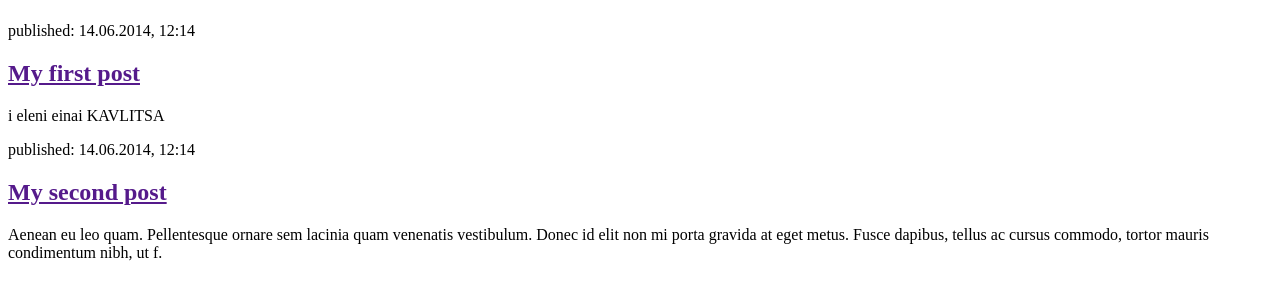
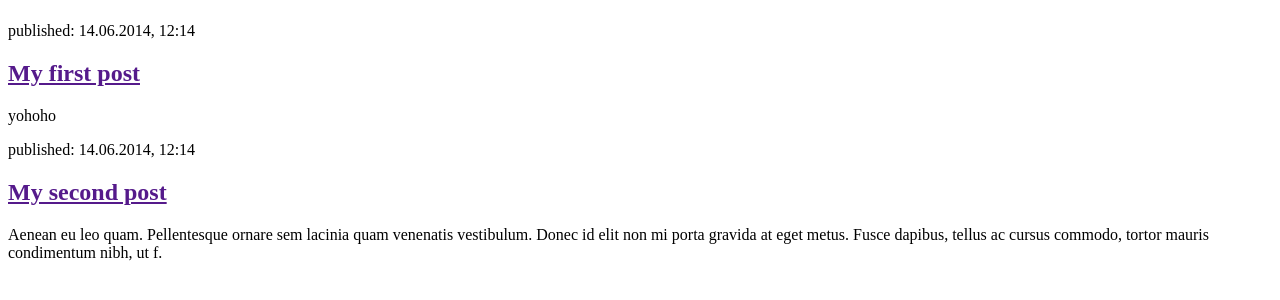
Before and after one commit to TheKillingJ0k3/my-first-blog, a Django app: page / in a window 1280 px wide. Shown: the part 58-358 px from the top of the page. Run offline with Django 3.2, Linux system fonts and the light colour scheme.

Commit message:
Changed the HTML for the site.

```diff
--- a/blog/templates/blog/post_list.html
+++ b/blog/templates/blog/post_list.html
@@ -11,7 +11,7 @@
         <article>
             <time>published: 14.06.2014, 12:14</time>
             <h2><a href="">My first post</a></h2>
-            <p>i eleni einai KAVLITSA</p>
+            <p>yohoho</p>
         </article>
 
         <article>
```
